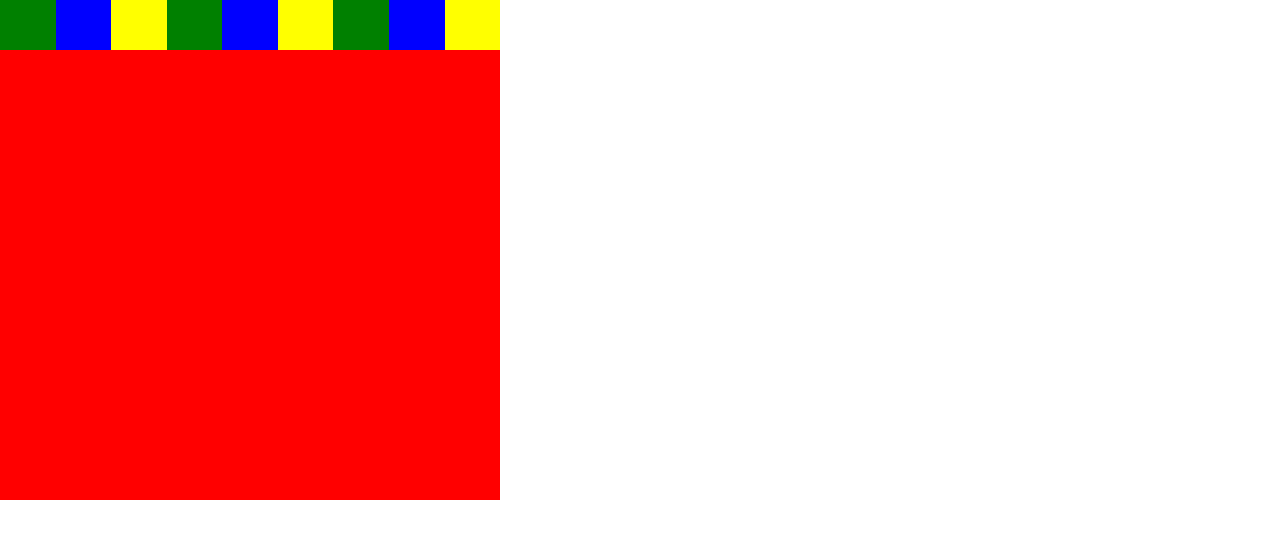
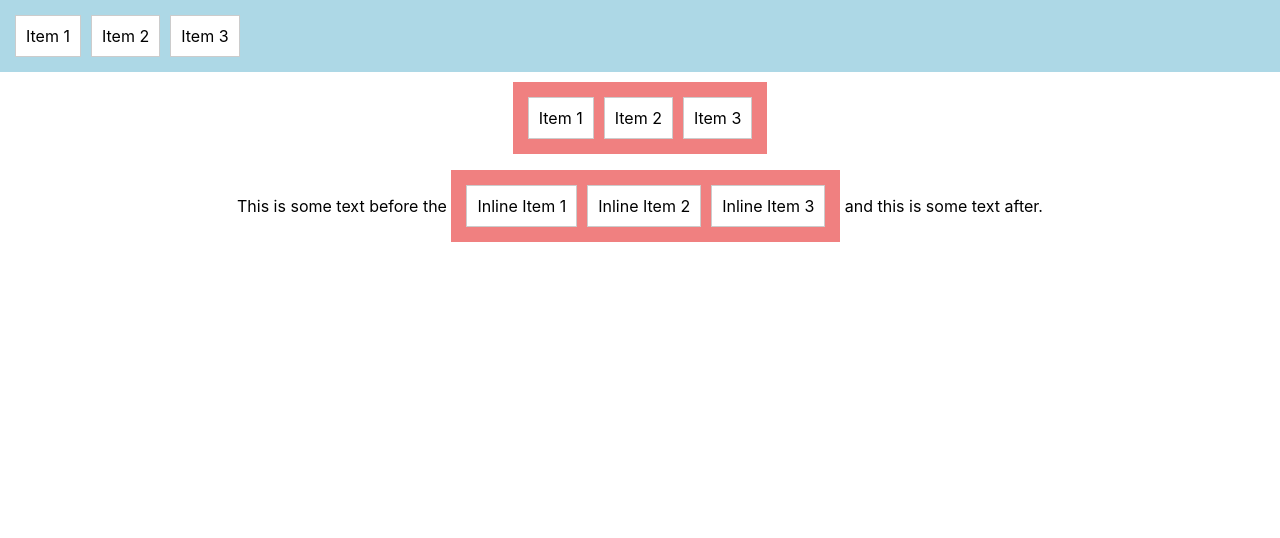
Before and after one commit to toanlehcm/HoleTex, a React (Create React App) app: page / in a window 1280 px wide. Shown: the top 538 px of the page. Built offline with nearby package versions, Linux system fonts and the light colour scheme.

Commit message:
- inline-flex in display flex CSS.

```diff
--- a/src/lesson/htmlcss/index.js
+++ b/src/lesson/htmlcss/index.js
@@ -4,7 +4,7 @@ import styles from './styles.module.scss'
 function LessonHTMLAndCSS(props) {
   return (
     <div>
-      <div className={styles.flex_container} >
+      {/* <div className={styles.flex_container} >
         <div className={`${styles.box} ${styles.box_1}`} ></div>
         <div className={`${styles.box} ${styles.box_2}`} ></div>
         <div className={`${styles.box} ${styles.box_3}`} ></div>
@@ -14,7 +14,25 @@ function LessonHTMLAndCSS(props) {
         <div className={`${styles.box} ${styles.box_1}`} ></div>
         <div className={`${styles.box} ${styles.box_2}`} ></div>
         <div className={`${styles.box} ${styles.box_3}`} ></div>
+      </div> */}
+
+      <div className={styles.flex_container_2}>
+        <div className={styles.flex_item}>Item 1</div>
+        <div className={styles.flex_item}>Item 2</div>
+        <div className={styles.flex_item}>Item 3</div>
       </div>
+
+      <div className={styles.inline_flex_container}>
+        <div className={styles.flex_item}>Item 1</div>
+        <div className={styles.flex_item}>Item 2</div>
+        <div className={styles.flex_item}>Item 3</div>
+      </div>
+
+      <p>This is some text before the <span className={styles.inline_flex_container}>
+        <div className={styles.flex_item}>Inline Item 1</div>
+        <div className={styles.flex_item}>Inline Item 2</div>
+        <div className={styles.flex_item}>Inline Item 3</div>
+      </span> and this is some text after.</p>
     </div>
   );
 }
--- a/src/lesson/htmlcss/styles.module.scss
+++ b/src/lesson/htmlcss/styles.module.scss
@@ -29,3 +29,23 @@
   background: yellow;
   // order: 1;
 }
+// --------------
+.flex_container_2 {
+  display: flex;
+  background-color: lightblue;
+  padding: 10px;
+  margin-bottom: 10px;
+}
+
+.inline_flex_container {
+  display: inline-flex;
+  background-color: lightcoral;
+  padding: 10px;
+}
+
+.flex_item {
+  background-color: white;
+  padding: 10px;
+  margin: 5px;
+  border: 1px solid #ccc;
+}
```
